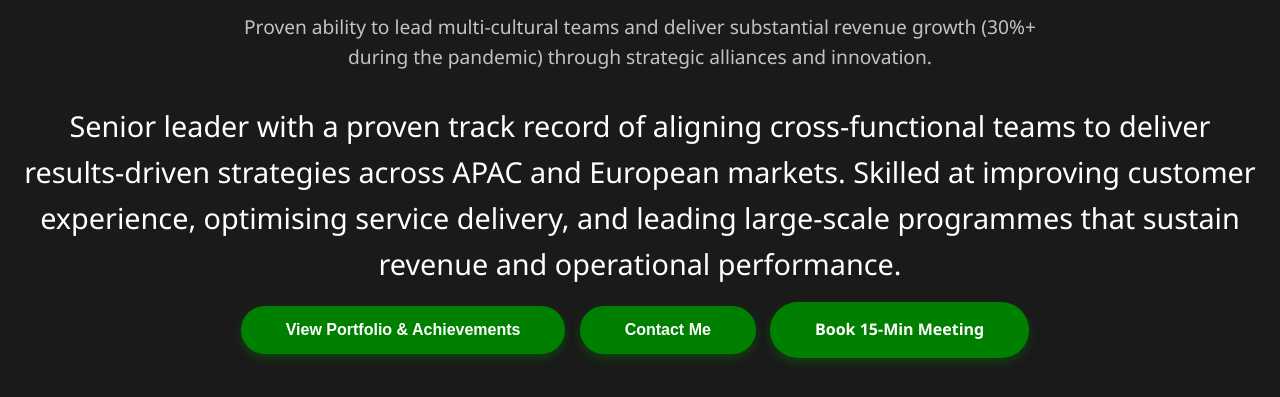
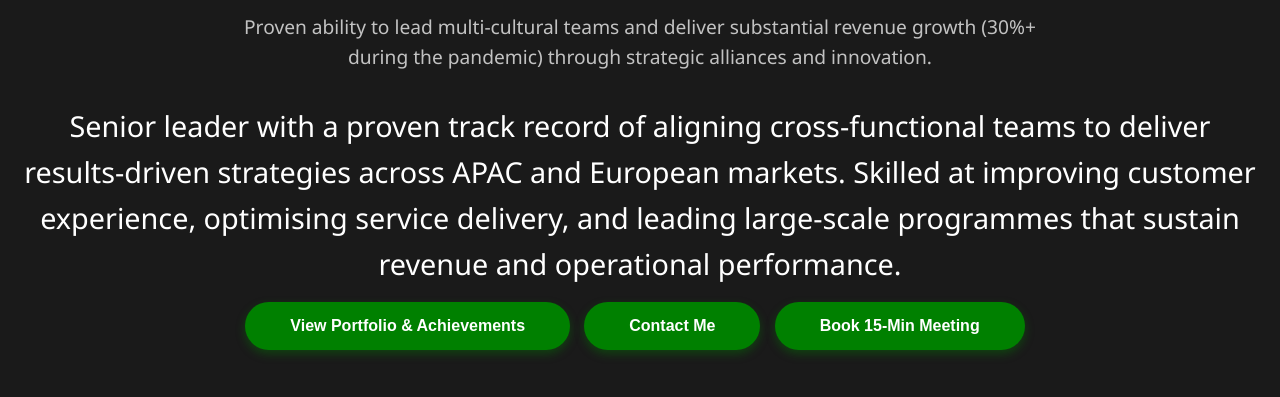
Before and after one commit to londhevishalps/CV, a plain HTML site: page index_revised.html in a window 1280 px wide. Shown: the part 226-623 px from the top of the page. Drawn offline with Linux system fonts and the light colour scheme.

Commit message:
Update index_revised.html
added button for CTA

```diff
--- a/index_revised.html
+++ b/index_revised.html
@@ -407,7 +407,7 @@
    <button class="cta-button" onclick="document.getElementById('contact').scrollIntoView({behavior: 'smooth'});">
     Contact Me
    </button>
-   <a class="cta-button" href="https://calendly.com/londhe-vishalps/30min" target="_blank">Book 15-Min Meeting</a>
+  <button class="cta-button" onclick="window.open('https://calendly.com/londhe-vishalps/30min', '_blank');">Book 15-Min Meeting</button>
   </header>
   <!-- Main Content -->
   <div class="container">
```
